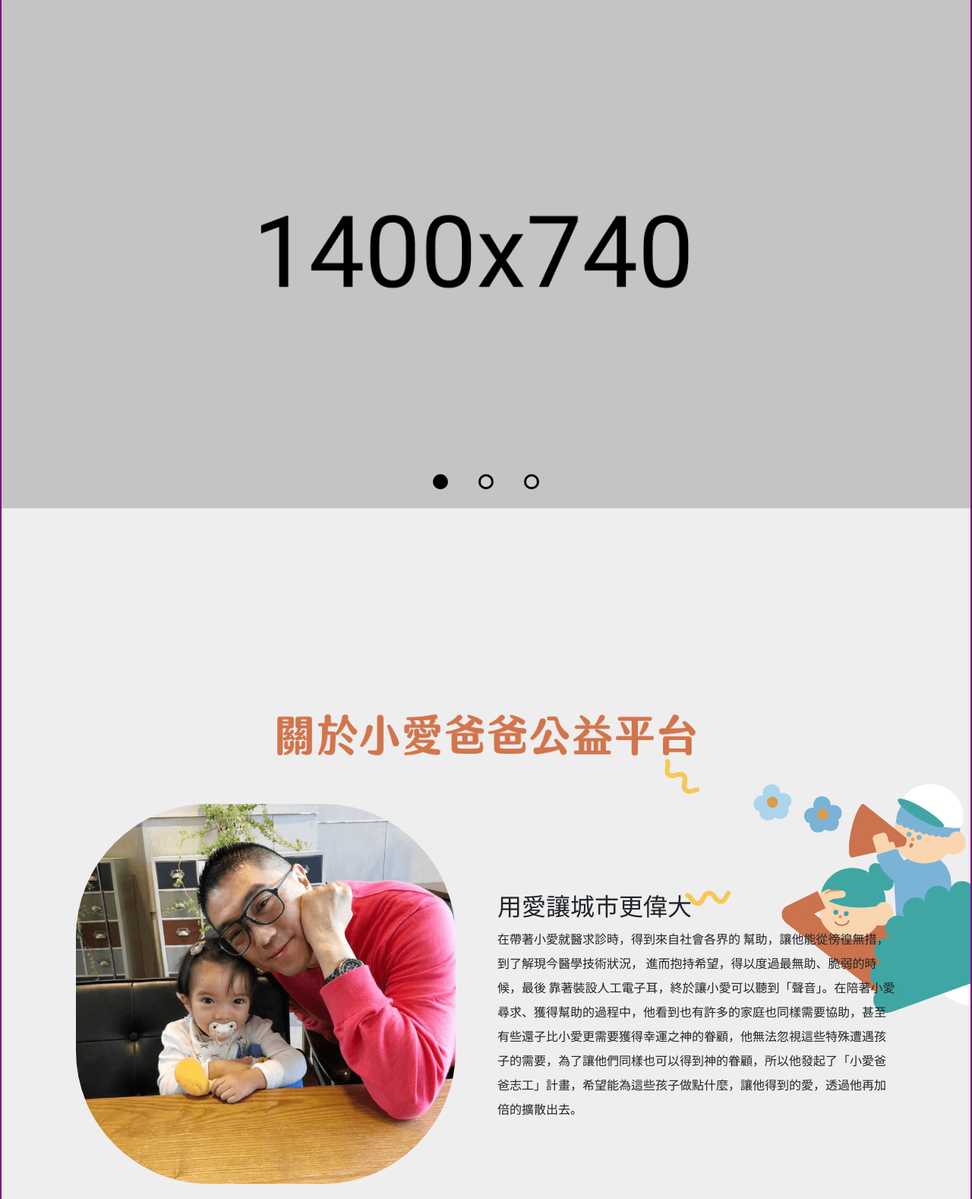
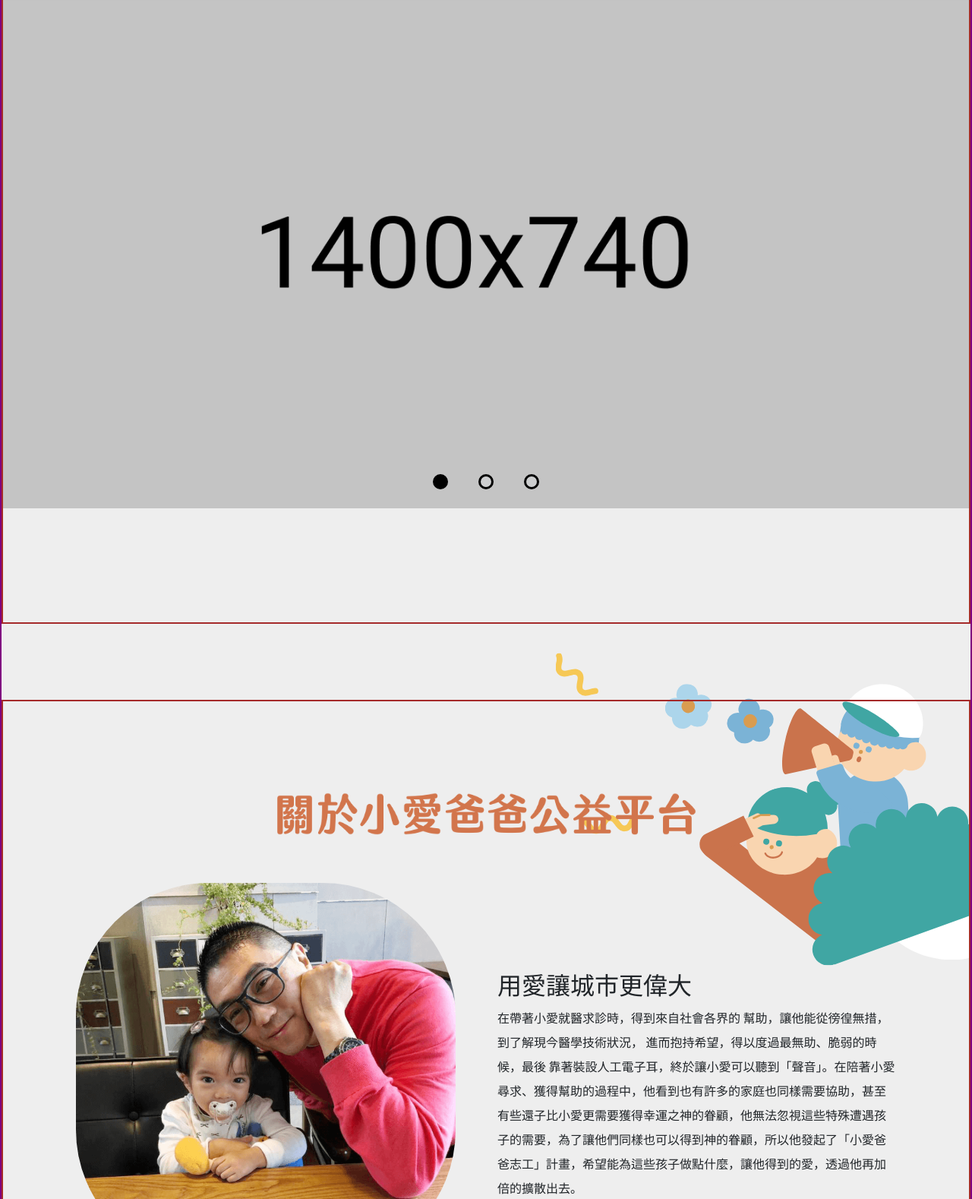
Before and after one commit to abbyd0208/papa, a plain HTML site: page index.html in a window 1280 px wide. Shown: the part 205-1783 px from the top of the page at 76% size. Drawn offline with Linux system fonts and the light colour scheme; a script that the page names is missing.

Commit message:
1. 定位動畫,%改px,設定transform-origin 2. 將footer動畫css放到_layout.scss

```diff
--- a/scss/_animate.scss
+++ b/scss/_animate.scss
@@ -13,17 +13,17 @@ body {
 
     @include media-breakpoint-down(xl) {
         // transform-origin: left bottom;
-        transform: scale(0.65);
+        transform: scale(0.8);
     }
     @include media-breakpoint-down(lg) {
         // transform-origin: left bottom;
-        transform: scale(0.5);
+        transform: scale(0.6);
     }
-    @include media-breakpoint-down(lg) {
+    @include media-breakpoint-down(md) {
         // transform-origin: left bottom;
         transform: scale(0.5);
     }
-    @include media-breakpoint-down(sm) {
+    @include media-breakpoint-down(xs) {
         // transform-origin: left bottom;
         transform: scale(0.4);
     }
@@ -258,21 +258,11 @@ body {
     }
 }
 
-
-
-
 .animate.about_conent {
     @include size(718px, 514px);
-<<<<<<< HEAD
-    // @include media-breakpoint-down(xl) {
-    //     transform-origin: right bottom;
-    //     // transform: scale(0.75);
-    // }
-=======
     @include media-breakpoint-down(xl) {
-        transform-origin: right bottom;
+        transform-origin: right;
     }
->>>>>>> 4f47f1d7efb4402759ba0647b067599136862f04
 
     .item {
         position: absolute;
@@ -287,13 +277,11 @@ body {
         width: 40%;
         right: 27%;
         bottom: 5%;
-
     }
     .ani_3 {
         width: 33%;
         right: 15%;
         top: 10%;
-
     }
     .ani_4 {
         width: 25%;
@@ -333,24 +321,24 @@ body {
         }
     }
     // 滾動觸發
-    &.active{
-        .ani_2{
-            animation: redKidLeft 1s  alternate ;
+    &.active {
+        .ani_2 {
+            animation: redKidLeft 1s alternate;
         }
-        .ani_3{
-            animation: blueKidTop 1s  alternate ;
+        .ani_3 {
+            animation: blueKidTop 1s alternate;
         }
-        .ani_4{
-            animation: flower 1s  alternate ;
+        .ani_4 {
+            animation: flower 1s alternate;
         }
     }
 }
 
-
-
-
 .animate.intro_content {
     @include size(382px, 460px);
+    @include media-breakpoint-down(xl) {
+        transform-origin: left;
+    }
     .item {
         position: absolute;
     }
@@ -440,7 +428,6 @@ body {
     }
 }
 
-
 .animate.deco_star {
     @include size(178px, 230px);
     .item {
@@ -483,7 +470,11 @@ body {
 }
 
 .animate.feature_content {
+    transform-origin: right;
     @include size(736px, 602px);
+    @include media-breakpoint-up(xl) {
+        transform: scale(0.8);
+    }
     .item {
         position: absolute;
     }
@@ -565,10 +556,10 @@ body {
 }
 
 .animate.feature_content_2 {
+    transform-origin: left;
     @include size(606px, 368px);
-    @include media-breakpoint-down(xl) {
-        transform-origin: left bottom;
-        transform: scale(0.5);
+    @include media-breakpoint-up(xl) {
+        transform: scale(0.8);
     }
     .item {
         position: absolute;
@@ -633,11 +624,9 @@ body {
 }
 
 .animate.footer_castle {
+    transform-origin: bottom right;
     @include size(390px, 536px);
-    @include media-breakpoint-down(xl) {
-        transform-origin: right bottom;
-        transform: scale(0.75);
-    }
+
     .item {
         position: absolute;
     }
@@ -663,11 +652,8 @@ body {
 }
 
 .animate.footer_grass {
+    transform-origin: bottom right;
     @include size(1080px, 234px);
-    @include media-breakpoint-down(xl) {
-        transform-origin: right bottom;
-        transform: scale(0.75);
-    }
     .item {
         position: absolute;
     }
--- a/scss/_layout.scss
+++ b/scss/_layout.scss
@@ -165,6 +165,7 @@ header {
 
             .navbar-nav {
                 width: 75%;
+                max-width: 1440px;
                 margin: 40px 0 20px;
                 position: relative;
                 flex-wrap: nowrap;
@@ -413,6 +414,7 @@ header {
 }
 
 footer {
+    position: relative;
     background-color: $secondary;
     color: #ffffff;
     padding-top: 80px;
@@ -463,4 +465,16 @@ footer {
             text-align: start;
         }
     }
+
+    // footer 動畫 (從main移過來 0901 Alvin)
+    .footer_animate {
+        width: 100%;
+        position: absolute;
+        left: 0;
+        bottom: 0%;
+        overflow: hidden;
+        .animate.footer_end {
+            margin-bottom: -13%;
+        }
+    }
 }
--- a/scss/_main.scss
+++ b/scss/_main.scss
@@ -14,6 +14,7 @@
     }
 }
 
+// 動畫
 section {
     // border: 1px solid red;
     position: relative;
@@ -26,35 +27,37 @@ section {
     &:first-child {
         padding-top: 0;
     }
+    &:nth-child(-n + 4) {
+        border: 2px solid brown;
+        margin-bottom: 100px;
+    }
     // 動畫
     .animate {
         &.about_conent {
             position: absolute;
             border: 0;
-            top: -0%;
-            right: -5%;
+            top: -115px;
+            right: -30px;
             z-index: -1;
         }
         &.intro_content {
             position: absolute;
-            left: -5%;
-            top: -40%;
-            z-index: 1;
+            left: -30px;
+            top: -120px;
+            z-index: -1;
         }
         &.feature_content {
             position: absolute;
-            right: -30%;
-            top: -50%;
+            right: -160px;
+            top: -300px;
         }
         &.feature_content_2 {
             position: absolute;
-            bottom: -10%;
-            left: -3%;
+            bottom: -180px;
+            left: -80px;
         }
     }
 }
-
-// 動畫
 .main_end_animate {
     position: relative;
     width: 100%;
@@ -67,21 +70,6 @@ section {
         position: absolute;
         right: 0%;
         bottom: 0;
-    }
-}
-
-// 動畫
-footer {
-    position: relative;
-    .footer_animate {
-        width: 100%;
-        position: absolute;
-        left: 0;
-        bottom: 0%;
-        overflow: hidden;
-        .animate.footer_end {
-            margin-bottom: -13%;
-        }
     }
 }
 
@@ -115,47 +103,13 @@ footer {
     }
 }
 
-.video_box {
-    width: 100%;
-    margin-bottom: 24px;
-    position: relative;
-    height: 0;
-    padding-bottom: 56.25%;
-    iframe {
-        position: absolute;
-        top: 0;
-        left: 0;
-        width: 100%;
-        height: 100%;
-    }
-
-    @include media-breakpoint-down(md) {
-        margin: 0 auto 18px;
-    }
-}
-
-// 等比圖片
-._img_box {
-    position: relative;
-    width: 100%;
-    height: 0;
-    padding-bottom: 100%;
-    overflow: hidden;
-    img {
-        position: absolute;
-        top: 0;
-        left: 0;
-        width: 100%;
-    }
-}
-
+// 內文
 .content {
     position: relative;
     @include media-breakpoint-down(md) {
         height: 172px;
     }
 }
-
 .content.unfold {
     height: 100%;
 }
--- a/scss/_part.scss
+++ b/scss/_part.scss
@@ -110,7 +110,7 @@
 
 .refer {
     .refer_card {
-        @include Dflex;
+        display: flex;
         justify-content: center;
         margin-bottom: 80px;
 
@@ -118,19 +118,22 @@
         .avatar {
             width: 20%;
             padding: 0%;
-
+            z-index: 0;
             ._img_box {
                 border-radius: 50%;
                 box-shadow: 1px 4px 6px 0px rgba(0, 0, 0, 0.2);
             }
+            @include media-breakpoint-down(md) {
+                width: 35%;
+            }
             @include media-breakpoint-down(sm) {
-                width: 50%;
+                min-width: 175px;
             }
         }
 
         // 文字
         .content {
-            @include Dflex;
+            display: flex;
             justify-content: center;
             align-items: center;
             width: 80%;
@@ -138,22 +141,21 @@
             border-radius: 60px;
             box-shadow: 1px 1px 4px 0px rgba(0, 0, 0, 0.1);
             z-index: -1;
-            p {
-                max-height: 145px;
-                overflow: auto;
-            }
+
             @include media-breakpoint-down(xl) {
-               h3{ font-size: 1.1rem;}
+                h3 {
+                    font-size: 1.1rem;
+                }
             }
             @include media-breakpoint-down(sm) {
-                width: 90%;
-                margin-top: -6%;
-                div {
-                    max-height: 150px;
-                }
+                // width: 90%;
+                // margin-top: -6%;
+                // div {
+                //     max-height: 125px;
+                //     overflow: scroll;
+                // }
                 p {
-                    max-height: 120px;
-                    overflow: auto;
+                    // max-height: 100px;
                 }
             }
         }
@@ -164,14 +166,14 @@
                 margin-left: -6%;
                 padding: 12px 5% 12px 9%;
             }
-            @include media-breakpoint-down(sm) {
-                flex-direction: column;
-                align-items: center;
-                .content {
-                    margin-left: 0;
-                    padding: 10% 5% 12px 5%;
-                }
-            }
+            // @include media-breakpoint-down(sm) {
+            //     flex-direction: column;
+            //     align-items: center;
+            //     .content {
+            //         margin-left: 0;
+            //         padding: 10% 5% 12px 5%;
+            //     }
+            // }
         }
 
         &.text_left {
@@ -183,17 +185,17 @@
                     margin-bottom: 8px;
                 }
             }
-            @include media-breakpoint-down(sm) {
-                flex-direction: column-reverse;
-                align-items: center;
-                .content {
-                    margin-right: 0;
-                    padding: 10% 5% 12px 5%;
-                    h3 {
-                        text-align: start;
-                    }
-                }
-            }
+            // @include media-breakpoint-down(sm) {
+            //     flex-direction: column-reverse;
+            //     align-items: center;
+            //     .content {
+            //         margin-right: 0;
+            //         padding: 10% 5% 12px 5%;
+            //         h3 {
+            //             text-align: start;
+            //         }
+            //     }
+            // }
         }
     }
 }
@@ -223,4 +225,37 @@
         display: block;
     }
 }
-// 平台卡片樣式
+
+// 影片+靜態圖片
+.video_box {
+    width: 100%;
+    margin-bottom: 24px;
+    position: relative;
+    height: 0;
+    padding-bottom: 56.25%;
+    iframe {
+        position: absolute;
+        top: 0;
+        left: 0;
+        width: 100%;
+        height: 100%;
+    }
+
+    @include media-breakpoint-down(md) {
+        margin: 0 auto 18px;
+    }
+}
+._img_box {
+    position: relative;
+    width: 100%;
+    height: 0;
+    padding-bottom: 100%;
+    overflow: hidden;
+    z-index: -2;
+    img {
+        position: absolute;
+        top: 0;
+        left: 0;
+        width: 100%;
+    }
+}
```
Also changed, not shown: css/style.css, 1 other file.
